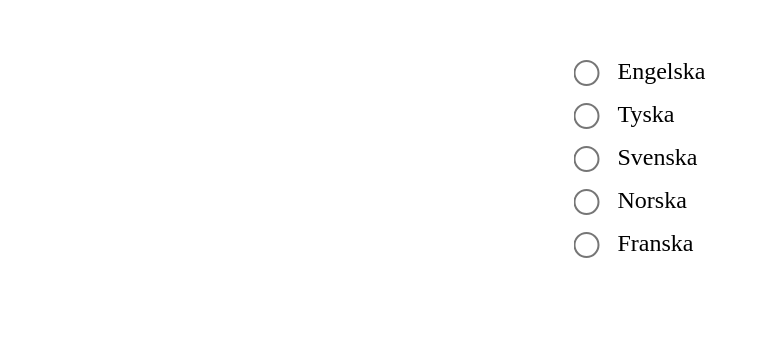
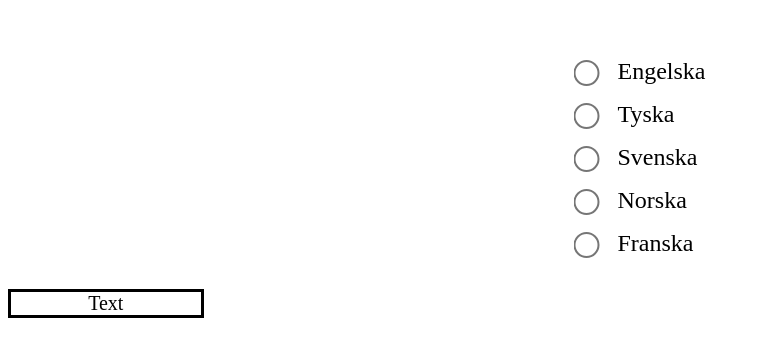
Before and after one commit to 93mcqmil/McQueen-Components, a React (Vite) app: page / in a window 1280 px wide. Shown: the part 182-538 px from the top of the page, without its empty margins (0-759 px from the left). Built offline with nearby package versions, Linux system fonts and the light colour scheme.

Commit message:
two click events added to the boxcomponent.

```diff
--- a/src/App.tsx
+++ b/src/App.tsx
@@ -1,3 +1,4 @@
+import Box from "./Components/Box/Box";
 import Carousel from "./Components/Carousel/Carousel";
 import { myObj } from "./Components/Carousel/carouselTypes";
 import Checkbox from "./Components/Checkbox/Checkbox";
@@ -40,6 +41,7 @@ function App() {
       <Carousel obj={myObj} />
  */}
       <RadioButton />
+      <Box />
     </>
   );
 }
--- /dev/null
+++ b/src/Components/Box/Box.css
@@ -0,0 +1,8 @@
+.Text {
+    border: 3px solid black;
+    width: 15%;
+    justify-content: center;
+    display: flex;
+
+
+}
--- /dev/null
+++ b/src/Components/Box/Box.tsx
@@ -0,0 +1,28 @@
+import { useState } from "react";
+import "./Box.css";
+
+const Box = () => {
+  const [backgroundColor, setBackgroundColor] = useState(false);
+  const [fontSize, setFontSize] = useState(false);
+
+  const handleClick = () => {
+    setBackgroundColor(!backgroundColor);
+    setFontSize(!fontSize);
+    console.log(backgroundColor);
+    console.log(fontSize);
+  };
+
+  return (
+    <div
+      className='Text'
+      onClick={handleClick}
+      style={{
+        backgroundColor: backgroundColor ? "yellow" : "transparent",
+        fontSize: fontSize ? "35px" : "20px",
+      }}
+    >
+      Text
+    </div>
+  );
+};
+export default Box;
```
